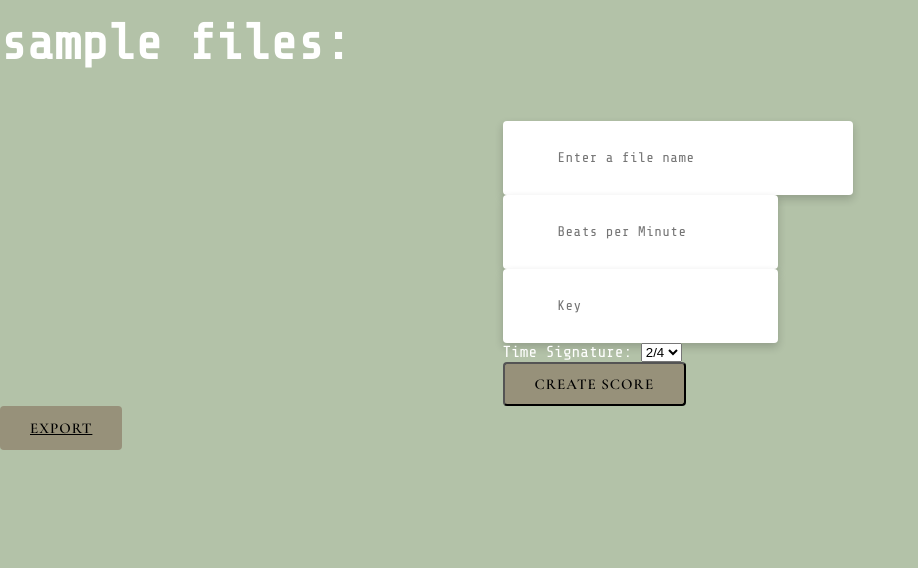
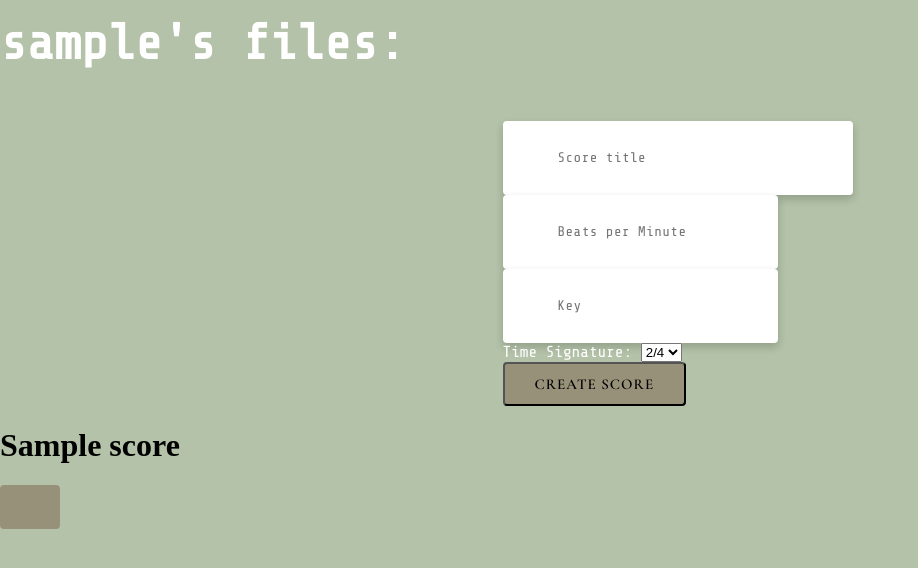
Before and after one commit to kitchy115/ScoreSensei, a Django app: a page that uses project/accounts/templates/accounts/dashboard_page.html in a window 1280 px wide; the page is wider, and only the part inside the window is pictured. Shown: the part 84-652 px from the top of that part, without its empty margins (0-918 px from the left). Run offline with Django 5.2, Linux system fonts and the light colour scheme; a user stored in the database is signed in; tables that the repository leaves empty hold one stand-in row (values such as "Sample post").

Commit message:
update create_score...
1. update create_score

- create and store scores in /files/<username>/<file>

2. update Score model

- add filefield
- add autoslug to manage slugs

- prevent duplicate scores by appending a suffix

3. update dashboard

- show user's scores

4. clean up

- ignore files folder

- update requirements.txt to include autoslug
- update and fix urls

- delete scores migrations

```diff
--- a/project/accounts/templates/accounts/dashboard_page.html
+++ b/project/accounts/templates/accounts/dashboard_page.html
@@ -1,18 +1,17 @@
 {% extends 'base.html' %}
 
 {% block content %}
-<!--DASHBOARD (MUSIC XML FILES PAGE ON FIGMA)-->
-<h1 style = "font-size: 50px; font-family: Tech; color: white"> {{ username }} files: </h1>
+  <!-- DASHBOARD (MUSIC XML FILES PAGE ON FIGMA) -->
+  <h1 style="font-size: 50px; font-family: Tech; color: white">{{ user.username }}'s files:</h1>
 
-
-<!--USER ENTRY SECTION-->
+  <!-- USER ENTRY SECTION -->
   <div>
     <div class="user-section">
       <div class="form-group" style="width: 200px;">
         <form action="{% url 'scores:create_score' %}" method="POST">
           {% csrf_token %}
           <div class="form-group mt-2" style="width: 275px;">
-              <input type="filename" name="filename" class="form-style" placeholder="Enter a file name" />
+            <input type="text" name="score-title" class="form-style" placeholder="Score title" required />
 
             <div class="form-group mt-2" style="width: 200px;">
               <input type="number" name="bpm" class="form-style" placeholder="Beats per Minute" />
@@ -22,12 +21,12 @@
               <input type="number" name="key" class="form-style" placeholder="Key" />
             </div>
 
-              <div class = "cust-select" style = "width: 200px">
-                <label for = "Time Signature" style = "color: white; font-size: 16px; font-family: Tech;"> Time Signature: </label>
-                <select name = "Time Signature" id = "Time Signature">
-                  <option value = "2/4"> 2/4 </option>
-                  <option value = "3/4"> 3/4 </option>
-                  <option value = "4/4"> 4/4 </option>
+            <div class="cust-select" style="width: 200px">
+              <label for="Time Signature" style="color: white; font-size: 16px; font-family: Tech;">Time Signature:</label>
+              <select name="Time Signature" id="Time Signature">
+                <option value="2/4">2/4</option>
+                <option value="3/4">3/4</option>
+                <option value="4/4">4/4</option>
               </select>
             </div>
 
@@ -36,13 +35,12 @@
         </form>
       </div>
     </div>
-
   </div>
 
-<div>
-    <a href="{% url 'scores:read_score' slug='example' %}" class="btn mt-4">EXPORT</a>
-</div>
+  <!-- HAVE EXISTING FILES DISPLAY HERE -->
 
-<!--HAVE EXISTING FILES DISPLAY HERE-->
-
+  {% for score in scores %}
+    <h1>{{ score.score_title }}</h1>
+    <a href="{% url 'scores:read_score' slug=score.score_slug %}" class="btn mt-4"></a>
+  {% endfor %}
 {% endblock %}
--- a/project/accounts/views.py
+++ b/project/accounts/views.py
@@ -3,6 +3,8 @@ from django.contrib.auth import authenticate, login, logout
 from django.contrib.auth.decorators import login_required
 from django.http import Http404
 from django.shortcuts import redirect, render
+
+from scores.models import Score
 
 from .forms import RegistrationForm
 
@@ -54,4 +56,5 @@ def dashboard(request, username):
     if username != request.user.username:
         raise Http404
 
-    return render(request, "accounts/dashboard_page.html", {"username": username})
+    scores = Score.objects.filter(user=request.user)
+    return render(request, "accounts/dashboard_page.html", {"scores": scores})
--- a/project/requirements.txt
+++ b/project/requirements.txt
@@ -1,5 +1,6 @@
 asgiref==3.7.2
 Django==5.0.2
+django-autoslug==1.9.9
 python-decouple==3.8
 sqlparse==0.4.4
 typing_extensions==4.10.0
--- a/project/scores/models.py
+++ b/project/scores/models.py
@@ -1,28 +1,31 @@
+from autoslug import AutoSlugField
 from django.conf import settings
 from django.db import models
 from django.urls import reverse
-from django.utils.text import slugify
 
 # Create your models here.
 
 
 class Score(models.Model):
-    user = models.ForeignKey(
-        settings.AUTH_USER_MODEL,
-        on_delete=models.CASCADE,
-        default="",
-    )
-    title = models.CharField(
-        max_length=100,
-        default="",
-    )
-    slug = models.SlugField(unique=True)
-    # score_file = models.FileField()
+    user = models.ForeignKey(settings.AUTH_USER_MODEL, on_delete=models.CASCADE)
+    score_title = models.CharField(max_length=100)
+    score_slug = AutoSlugField(populate_from="score_title", unique_with="user")
+    score_xml = models.FileField()
 
     def save(self, *args, **kwargs):
-        if not self.id:
-            self.slug = slugify(self.title)
-        super(Score, self).save(*args, **kwargs)
+        # check if the title already exists
+        if Score.objects.filter(user=self.user, score_title=self.score_title).exists():
+            suffix = 1
+            while True:
+                new_title = f"{self.score_title}-{suffix}"
+                if not Score.objects.filter(
+                    user=self.user, score_title=new_title
+                ).exists():
+                    self.score_title = new_title
+                    break
+                suffix += 1
+
+        super().save(*args, **kwargs)
 
     def get_absolute_url(self):
         return reverse("read_score", kwargs={"slug": self.slug})
--- a/project/scores/urls.py
+++ b/project/scores/urls.py
@@ -6,7 +6,6 @@ app_name = "scores"
 
 urlpatterns = [
     path("create/", views.create_score, name="create_score"),
-    path("read/", views.all_scores, name="all_scores"),
     path("read/<slug:slug>/", views.read_score, name="read_score"),
     path("update/<slug:slug>/", views.update_score, name="update_score"),
     path("delete/<slug:slug>/", views.delete_score, name="delete_score"),
```
Also changed, not shown: project/scores/templates/scores/user_page.html (+9 -11 lines), project/scores/views.py (+21 -7 lines), project/scores/migrations/0001_initial.py, project/scores/migrations/0002_score_title_score_user.py (deleted), project/scores/migrations/0003_alter_score_slug.py (deleted), 1 other file. Lines whose indentation alone changed are shown as unchanged.
